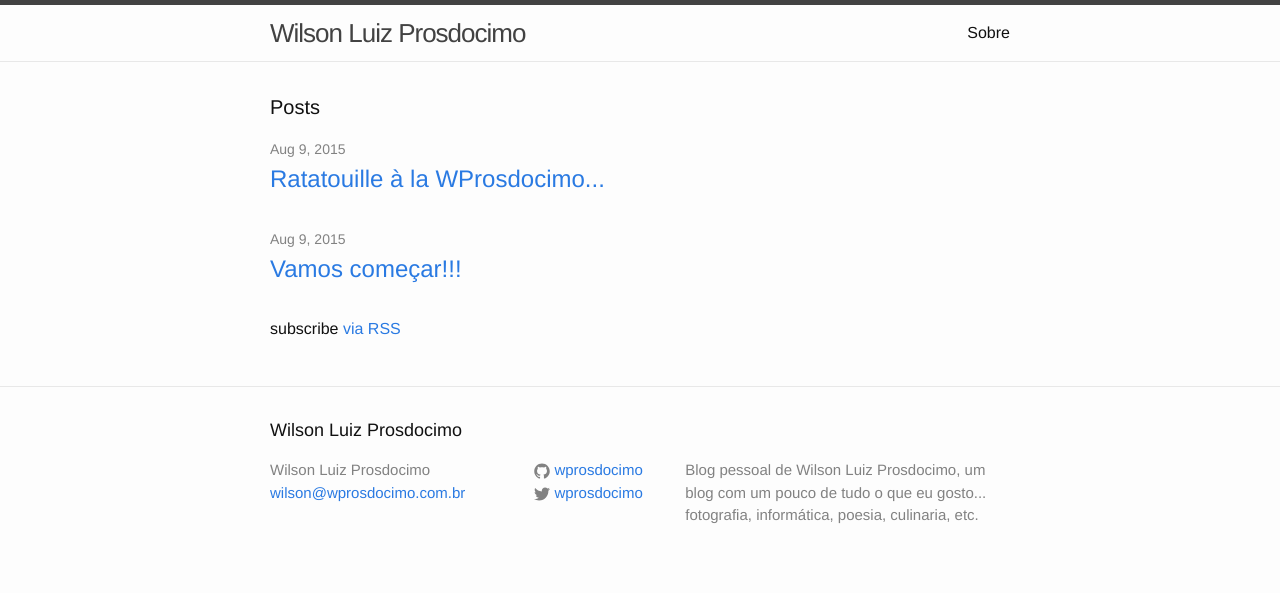
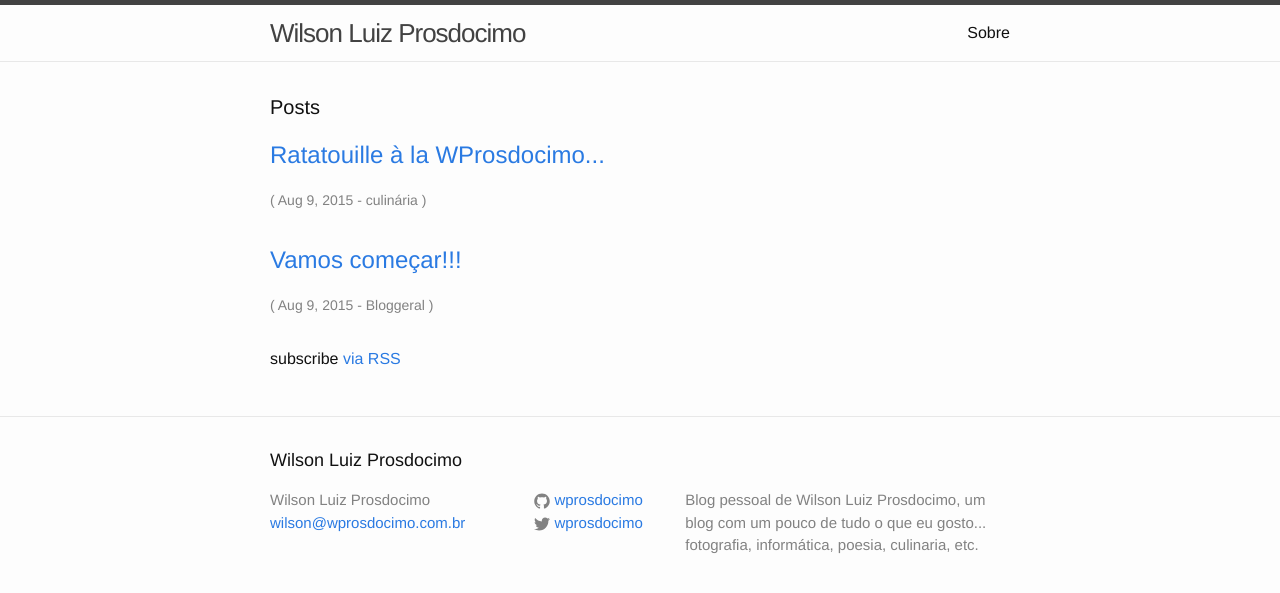
Before and after one commit to Wprosdocimo/wprosdocimo.github.io, a Jekyll site: the page built from index.html, in a window 1280 px wide. Shown: the top 593 px of the page. Built offline with Jekyll 4.4.1, drawn with Linux system fonts in a browser that asks for light colours.

Commit message:
alterado formato da listagem de posts

```diff
--- a/index.html
+++ b/index.html
@@ -9,11 +9,10 @@ layout: default
   <ul class="post-list">
     {% for post in site.posts %}
       <li>
-        <span class="post-meta">{{ post.date | date: "%b %-d, %Y" }}</span>
-
         <h2>
           <a class="post-link" href="{{ post.url | prepend: site.baseurl }}">{{ post.title }}</a>
         </h2>
+        <span class="post-meta">( {{ post.date | date: "%b %-d, %Y" }} - {{ post.categories }} )</span>
       </li>
     {% endfor %}
   </ul>
```
